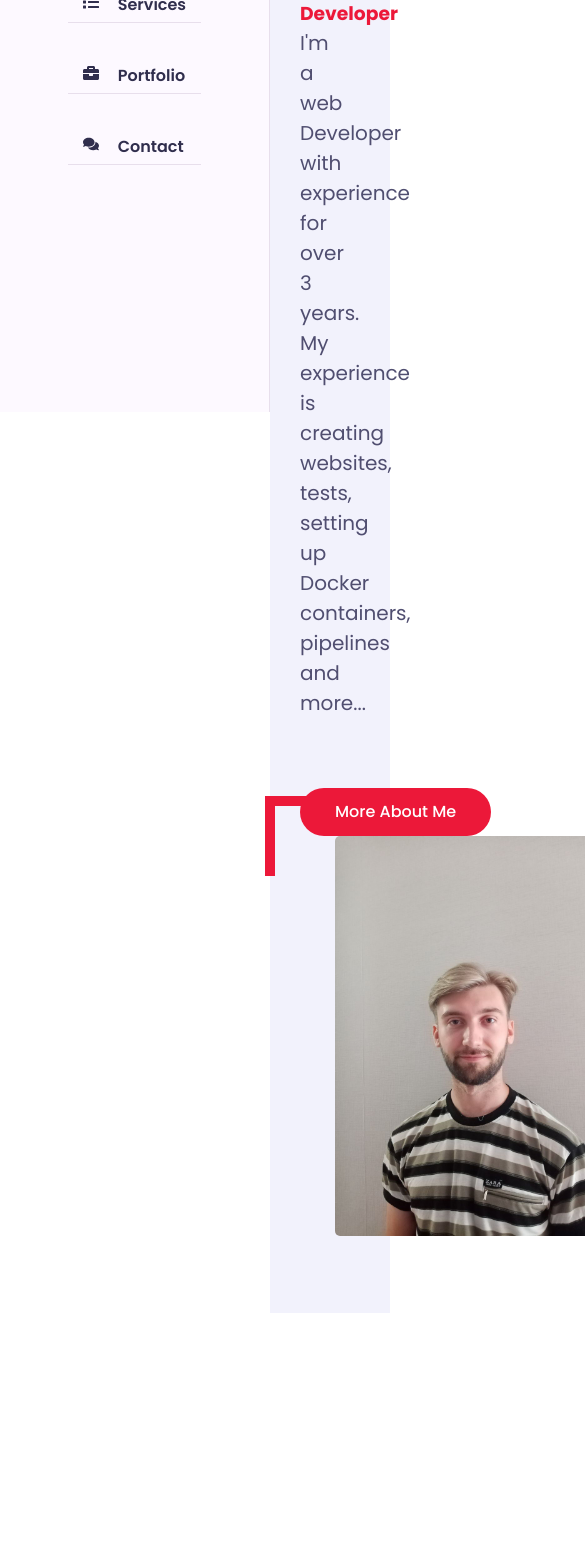
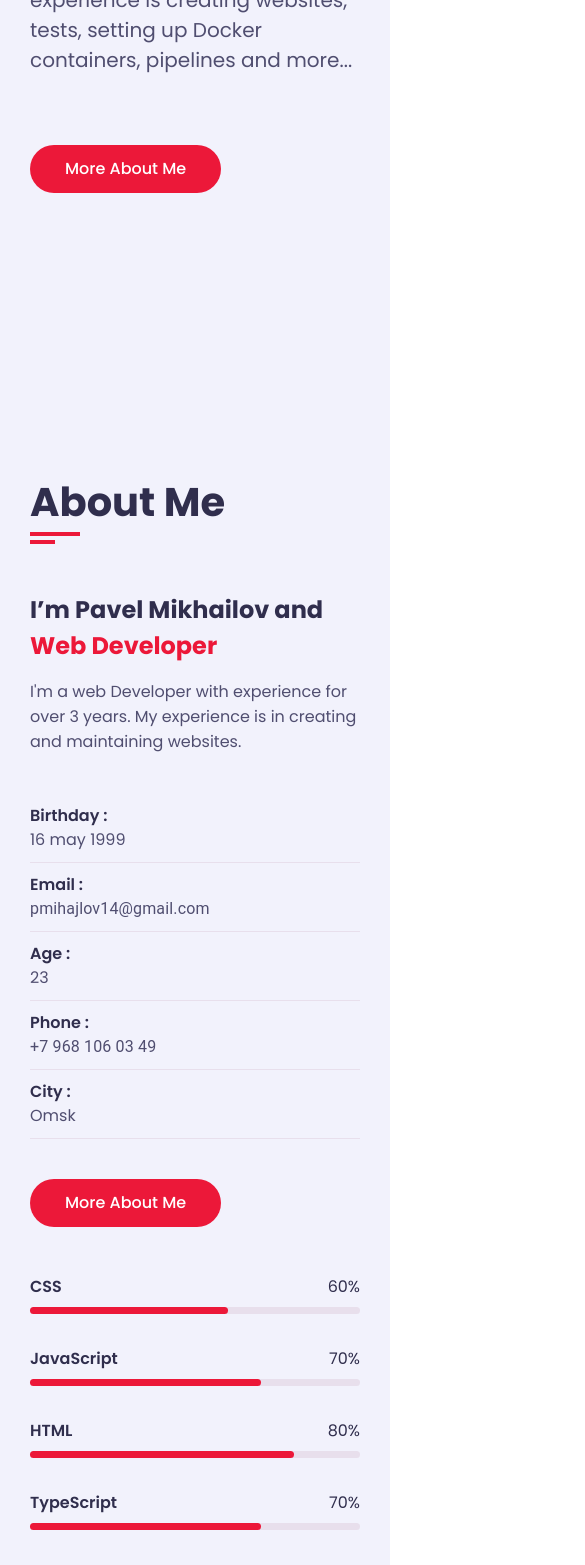
Before and after one commit to selfieeee/businesscard, a React (Create React App) app: page /home in a window 390 px wide. Shown: the part 432-1997 px from the top of the page, 585 px wide, since content can reach past the window. Before the commit the page ends 1745 px from the top, so only its background shows below. Built offline with nearby package versions, Linux system fonts and the light colour scheme; a web font is replaced by a local one.

Commit message:
add responsive

```diff
--- a/package.json
+++ b/package.json
@@ -25,7 +25,7 @@
     "web-vitals": "^2.1.4"
   },
   "scripts": {
-    "start": "PORT=4486 react-scripts start",
+    "start": "react-scripts start",
     "build": "react-scripts build",
     "test": "react-scripts test",
     "eject": "react-scripts eject"
--- a/src/App.tsx
+++ b/src/App.tsx
@@ -16,6 +16,14 @@ function App() {
       <Grid className="main-content">
         <Sidebar />
         <Grid className="main-content">
+          <Grid className="mobile">
+            <Home />
+            <About />
+            <Services />
+            <Portfolio />
+            <Contact />
+          </Grid>
+          <Grid className="desktop">
             <Routes>
               <Route path={"/home"} element={<Home />}></Route>
               <Route path={"/about"} element={<About />}></Route>
@@ -25,6 +33,7 @@ function App() {
             </Routes>
           </Grid>
         </Grid>
+      </Grid>
     </Router>
   );
 }
--- a/src/apps/sidebar/Sidebar.scss
+++ b/src/apps/sidebar/Sidebar.scss
@@ -113,3 +113,9 @@
 .aside .nav li a i {
   margin-right: 15px;
 }
+
+@media (max-width: 1199px) {
+  .aside {
+    left: -270px;
+  }
+}
--- a/src/pages/about/About.scss
+++ b/src/pages/about/About.scss
@@ -231,3 +231,26 @@
   text-align: justify;
   color: var(--text-black-700);
 }
+
+@media (max-width: 1199px) {
+  .about .about-content .personal-info .info-item p span {
+    display: block;
+    margin-left: 0;
+  }
+}
+@media (max-width: 991px) {
+  .about .about-content .experience,
+  .about .about-content .education {
+    flex: 0 0 100%;
+    max-width: 100%;
+  }
+}
+@media (max-width: 767px) {
+  .about .about-content .experience,
+  .about .about-content .education,
+  .about .about-content .skills,
+  .about .about-content .personal-info {
+    flex: 0 0 100%;
+    max-width: 100%;
+  }
+}
--- a/src/pages/contact/Contact.scss
+++ b/src/pages/contact/Contact.scss
@@ -86,3 +86,17 @@
   height: 50px;
   padding: 0 50px;
 }
+
+@media (max-width: 991px) {
+  .contact .contact-info-item {
+    flex: 0 0 50%;
+    max-width: 50%;
+  }
+}
+@media (max-width: 767px) {
+  .contact .contact-form .col-6,
+  .contact .contact-info-item {
+    flex: 0 0 100%;
+    max-width: 100%;
+  }
+}
--- a/src/pages/home/Home.scss
+++ b/src/pages/home/Home.scss
@@ -31,9 +31,9 @@ h3.my-profession {
   color: var(--text-black-700);
 }
 .home .home-img {
-  flex: 0 0 20%;
-  max-width: 20%;
-  min-width: 400px;
+  flex: 0 0 40%;
+  max-width: 40%;
+  //min-width: 400px;
   text-align: center;
   position: relative;
 }
@@ -64,3 +64,13 @@ h3.my-profession {
   //width: 300px; //for photo, del after
   //background: green; //for photo, del after
 }
+
+@media (max-width: 991px) {
+  .home .home-info {
+    flex: 0 0 100%;
+    max-width: 100%;
+  }
+  .home .home-img {
+    display: none;
+  }
+}
--- a/src/pages/services/Services.scss
+++ b/src/pages/services/Services.scss
@@ -67,3 +67,16 @@
   transition: 0.5s;
   opacity: 1;
 }
+
+@media (max-width: 991px) {
+  .service .service-item {
+    flex: 0 0 50%;
+    max-width: 50%;
+  }
+}
+@media (max-width: 767px) {
+  .service .service-item {
+    flex: 0 0 100%;
+    max-width: 100%;
+  }
+}
--- a/src/styles.scss
+++ b/src/styles.scss
@@ -1,5 +1,6 @@
 @import url('https://fonts.googleapis.com/css2?family=Clicker+Script&family=Poppins:wght@200;300;400;500;600;700&display=swap');
 @import 'color-1.scss';
+
 :root {
   --bg-black-900: #f2f2fc;
   --bg-black-100: #fdf9ff;
@@ -38,6 +39,12 @@ body {
   padding-left: 15px;
   padding-right: 15px;
 }
+.mobile {
+  display: none;
+}
+.desktop {
+  display: block;
+}
 .container {
   //max-width: 1100px;
   width: 100%;
@@ -69,3 +76,16 @@ body {
 .shadow-dark {
   box-shadow: 0 0 20px rgba(48, 46, 77, 0.15);
 }
+
+@media (max-width: 1199px)
+{
+  .mobile {
+    display: block;
+  }
+  .desktop {
+    display: none;
+  }
+  .main-content {
+    margin-left: 0;
+  }
+}
```
Also changed, not shown: src/pages/portfolio/Portfolio.scss (renamed from src/pages/portfolio/controllers/Portfolio.scss, +14 -1 lines). Lines whose indentation alone changed are shown as unchanged.
